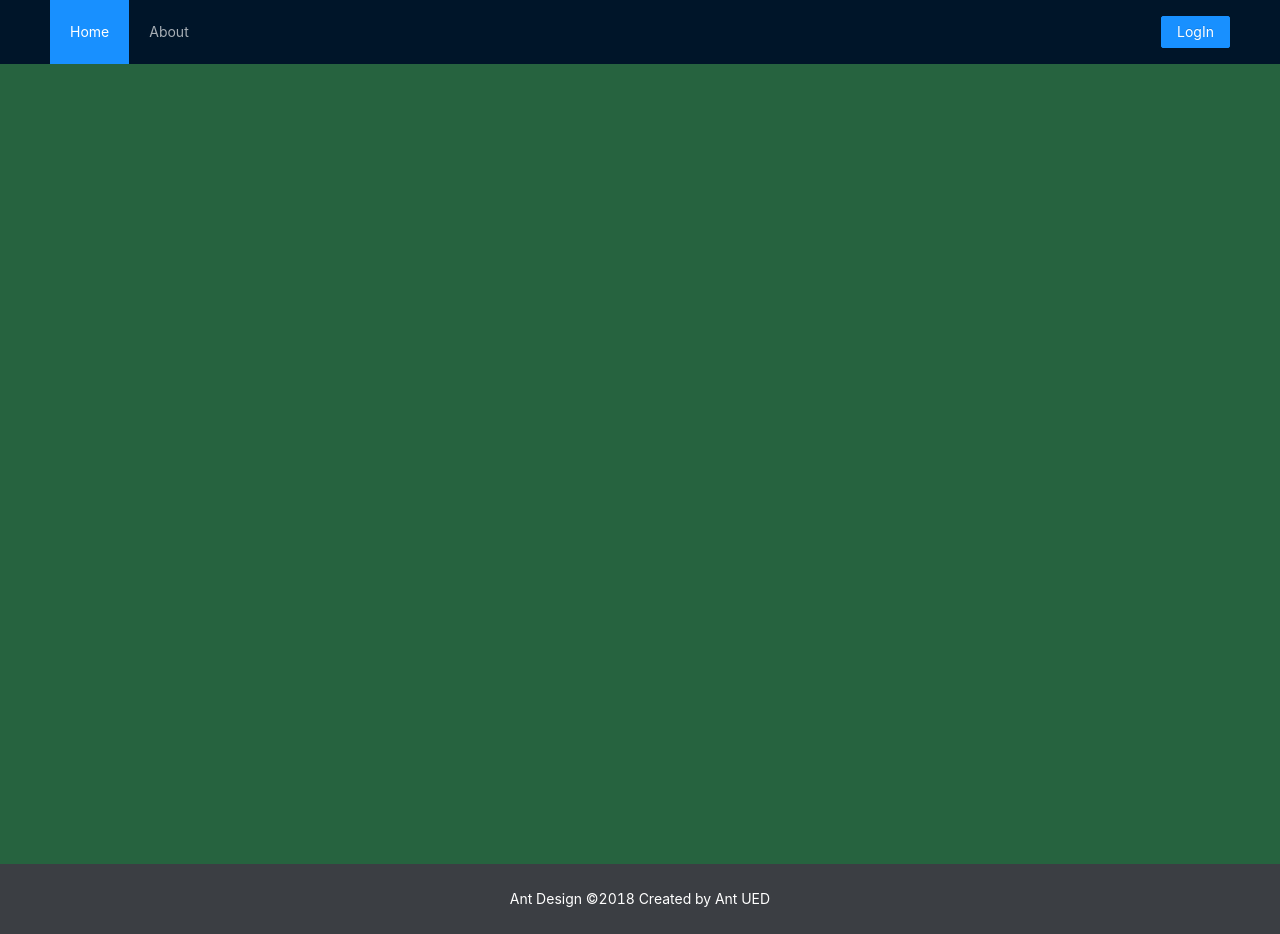
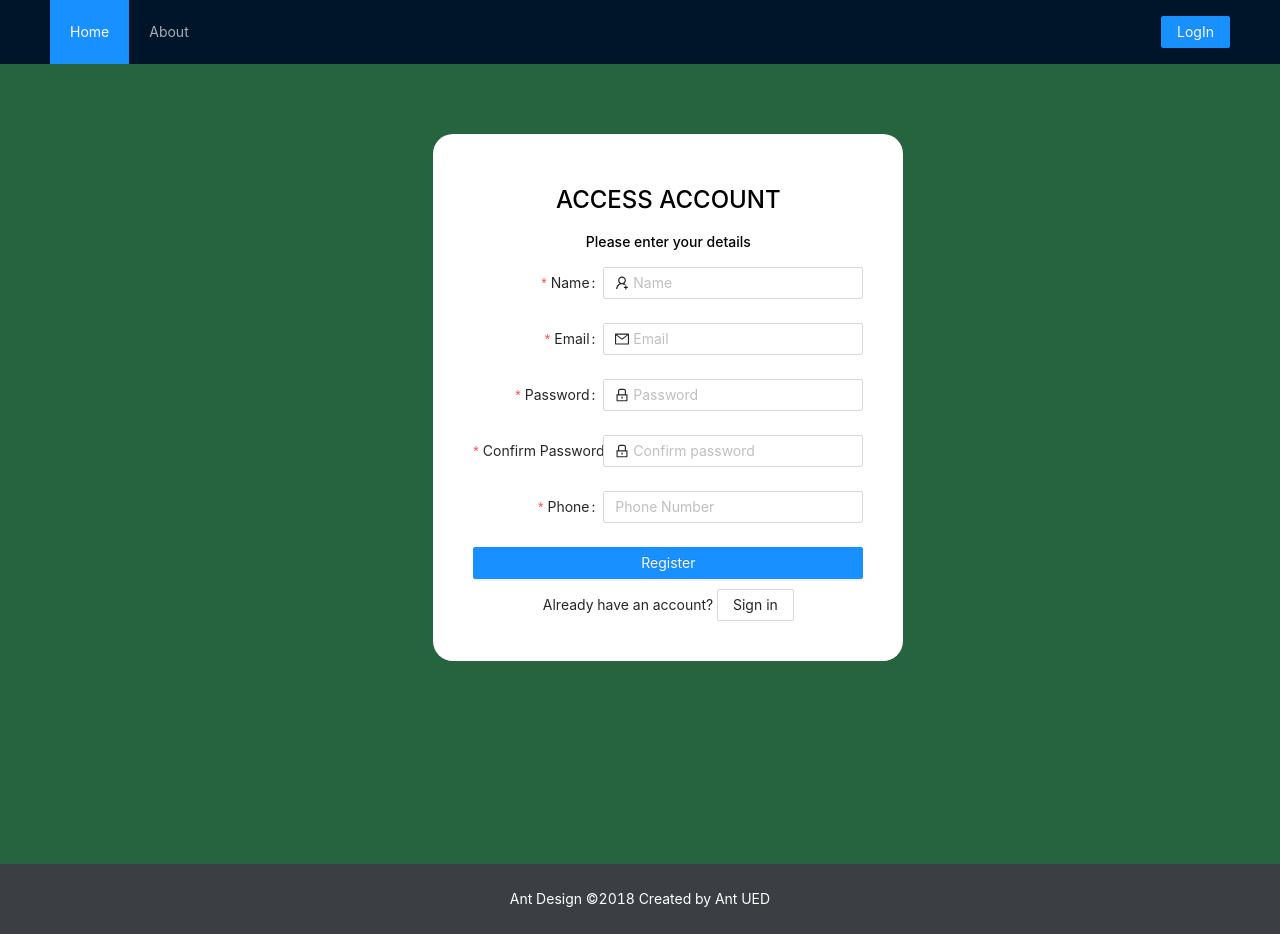
Before and after one commit to manjitsingh2022/Basic, a React (Create React App) app: page /register in a window 1280 px wide. Built offline with nearby package versions, Linux system fonts and the light colour scheme.

Commit message:
working on login and logout forntend and backedend

```diff
--- a/src/App.css
+++ b/src/App.css
@@ -38,5 +38,12 @@
 }
 
 .colorWhite{
-  color:#fff;
+  color:#fff !important;
 }
+
+.color-black{
+color: black !important;
+}
+.color-grey{
+color: #b1a49c !important;
+}
--- a/src/App.js
+++ b/src/App.js
@@ -3,36 +3,9 @@ import "antd/dist/antd.css";
 import LayoutComponents from "./layoutComponents/LayoutComponents"
 import { useState } from "react";
 const App = () => {
-  const [name, setName] = useState('');
-  const [email, setEmail] = useState('');
-  const [password, setPassword] = useState('');
-  const [isLoggedin, setIsLoggedin] = useState(false);
-
-  // const login = (e) => {
-  //   e.preventDefault();
-  //   console.log(name, email, password);
-  //   const userData = {
-  //     name,
-  //     email,
-  //     password,
-  //   };
-  //   localStorage.setItem('token-info', JSON.stringify(userData));
-  //   setIsLoggedin(true);
-  //   setName('');
-  //   setEmail('');
-  //   setPassword('');
-  // };
-
-  // const logout = () => {
-  //   localStorage.removeItem('token-info');
-  //   setIsLoggedin(false);
-  // };
-
   return (
     <>
       <LayoutComponents />
-      {/* <Header/> */}
-
     </>
   );
 };
--- a/src/components/customSignIn/LogIn.js
+++ b/src/components/customSignIn/LogIn.js
@@ -1,16 +1,16 @@
 import { LockOutlined, UserOutlined, MailOutlined } from "@ant-design/icons";
-import { Button, Col, Form, Input, message, Row } from "antd";
+import { Button, Col, Form, Input, message, Row, Typography } from "antd";
 import axios from "axios";
 import React, { useState } from "react";
-import { LogInWrap } from "../../shared/commonStyle";
+import { LogWrap } from "../../shared/commonStyle";
 import { useNavigate } from "react-router-dom";
-// import Parse from "parse/dist/parse.min.js";
+const { Title } = Typography;
 const LogIn = () => {
   const [LogInSubmit, setLogInSubmit] = useState(false);
   let navigate = useNavigate();
   const [form] = Form.useForm();
 
-  const onFormSubmit = () => {
+  const onFormSubmit = async() => {
     console.log(LogInSubmit, "LogInSubmit");
     form
       .validateFields()
@@ -18,14 +18,14 @@ const LogIn = () => {
         // do something with values
         console.log("values", values);
         try {
-          axios.post("http://localhost:8080/login", values).then((response) => {
+        await  axios.post("http://localhost:8080/login", values).then((response) => {
             console.log("response", response);
             localStorage.setItem("token-info", JSON.stringify(response));
             const token = response.data.token;
             localStorage.setItem("token", token);
             setAuthToken(token);
             setLogInSubmit(true);
-            navigate("/home?login=true");
+            navigate("/?login=true");
             window.location.reload(false);
           });
         } catch (error) {
@@ -49,14 +49,19 @@ const LogIn = () => {
   if (token) {
     setAuthToken(token);
   }
+
   // const onFinish = (values) => {
   //   console.log("Received values of form: ", values);
   // };
+
+  const registerForm = () => {
+    navigate(`/register`);
+  };
   return (
     <Row>
       <Col span={8} />
       <Col span={8}>
-        <LogInWrap>
+        <LogWrap>
           <Form
             form={form}
             className="login-form"
@@ -65,8 +70,13 @@ const LogIn = () => {
             // }}
             // onFinish={onFinish}
           >
+          <Title level={3} style={{textAlign:"center",color:'#000',marginBottom:'15px',marginTop:'10px', fontWeight:'500'}}>Log In </Title>
+
+
             <Form.Item
+
               name="email"
+
               // label="Email"
               rules={[
                 {
@@ -78,11 +88,13 @@ const LogIn = () => {
               <Input
                 prefix={<MailOutlined className="site-form-item-icon" />}
                 placeholder="Email"
+
               />
             </Form.Item>
 
             <Form.Item
               name="password"
+
               // label="Password"
               rules={[
                 {
@@ -114,14 +126,25 @@ const LogIn = () => {
                   type="primary"
                   htmlType="submit"
                   className="login-form-button"
-                  onClick={() => onFormSubmit()}
+                  onClick={() => onFormSubmit()}  block
                 >
-                  logIn
+                  LogIn
                 </Button>
               </>
             </Form.Item>
+
+            <Form.Item
+              style={{
+                textAlign: "center"
+              }}
+            >
+              {`Need to create an account?   `}
+              <Button style={{ padding: "1" }} onClick={registerForm} >
+                Sign Up
+              </Button>
+            </Form.Item>
           </Form>
-        </LogInWrap>
+        </LogWrap>
       </Col>
       <Col span={8} />
     </Row>
--- /dev/null
+++ b/src/components/customSignIn/RegisterForm.js
@@ -0,0 +1,179 @@
+import { LockOutlined, UserAddOutlined, MailOutlined } from "@ant-design/icons";
+import { Button, Col, Form, Input, message, Row, Typography } from "antd";
+import axios from "axios";
+import React, { useState } from "react";
+import { LogWrap } from "../../shared/commonStyle";
+import { useNavigate } from "react-router-dom";
+const { Title } = Typography;
+// import Parse from "parse/dist/parse.min.js";
+const RegisterForm = ({}) => {
+  const [register, setRegister] = useState(false);
+  let navigate = useNavigate();
+  const [form] = Form.useForm();
+
+  const onFormSubmit = async () => {
+    console.log(register, "register");
+    form
+      .validateFields()
+      .then(async (values) => {
+        // do something with values
+        console.log("values", values);
+        try {
+          await axios
+            .post("http://localhost:8080/register", values)
+            .then((response) => {
+              console.log("response", response);
+              window.location.reload(false);
+            });
+        } catch (error) {
+          message.error("Login Error!");
+          console.log("Error while submitting data!", error);
+        } finally {
+          setRegister(false);
+        }
+      })
+      .catch((e) => {
+        console.log(e);
+      });
+  };
+
+  const toSign = () => {
+    navigate(`/login`);
+  };
+
+  return (
+    <Row>
+      <Col span={8} />
+      <Col span={8}>
+        <LogWrap>
+          <Form
+            form={form}
+            labelCol={{
+              span: 8,
+            }}
+            wrapperCol={{
+              span: 16,
+            }}
+          >
+            <Title
+              level={3}
+              style={{
+                textAlign: "center",
+                color: "#000",
+                marginBottom: "15px",
+                marginTop: "10px",
+                fontWeight: "500",
+              }}
+            >
+              ACCESS ACCOUNT
+            </Title>
+            <p
+              style={{ fontWeight: "500", textAlign: "center" }}
+              className="color-black"
+            >
+              Please enter your details
+            </p>
+            <Form.Item
+              name="name"
+              label="Name"
+              rules={[
+                {
+                  required: true,
+                  message: "Please input your vaild Name!",
+                },
+              ]}
+            >
+              <Input
+                prefix={<UserAddOutlined className="site-form-item-icon" />}
+                placeholder="Name"
+              />
+            </Form.Item>
+
+            <Form.Item
+              name="email"
+              label="Email"
+              rules={[
+                {
+                  required: true,
+                  message: "Please input your vaild Email!",
+                },
+              ]}
+            >
+              <Input
+                prefix={<MailOutlined className="site-form-item-icon" />}
+                placeholder="Email"
+              />
+            </Form.Item>
+
+            <Form.Item
+              name="password"
+              label="Password"
+              rules={[
+                {
+                  required: true,
+                  message: "Please input your Password!",
+                },
+              ]}
+            >
+              <Input
+                prefix={<LockOutlined className="site-form-item-icon" />}
+                type="password"
+                placeholder="Password"
+              />
+            </Form.Item>
+
+            <Form.Item
+              name="confirmpassword"
+              label="Confirm Password"
+              rules={[
+                {
+                  required: true,
+                  message: "Please input your confirmpassword!",
+                },
+              ]}
+            >
+              <Input
+                prefix={<LockOutlined className="site-form-item-icon" />}
+                type="password"
+                placeholder="Confirm password"
+              />
+            </Form.Item>
+
+            <Form.Item
+              name="phone"
+              label="Phone"
+              rules={[{ required: true, message: "Phone Number is required" }]}
+            >
+              <Input type="tel" placeholder="Phone Number" />
+            </Form.Item>
+
+            <Button
+              loading={register}
+              type="primary"
+              htmlType="submit"
+              className="login-form-button"
+              onClick={() => onFormSubmit()}
+              block
+            >
+              Register
+            </Button>
+
+            <div
+              style={{
+
+                marginTop: 10,    textAlign: "center"
+              }}
+            >
+              {`Already have an account?   `}
+              <Button style={{ padding: "1" }} onClick={toSign}>
+                Sign in
+              </Button>
+            </div>
+          </Form>
+        </LogWrap>
+      </Col>
+      <Col span={8} />
+    </Row>
+  );
+};
+export default RegisterForm;
--- a/src/layoutComponents/LayoutComponents.js
+++ b/src/layoutComponents/LayoutComponents.js
@@ -16,11 +16,11 @@ const navs = [
   },
 ];
 const LayoutComponents = () => {
-  const [toggle, setToggle] = useState(true);
+  const [toggle, setToggle] = useState('');
   useEffect(() => {
     console.log(localStorage.getItem("token"), "local");
     if (localStorage.getItem("token")) {
-      setToggle(false);
+      setToggle(true);
     }
   }, []);
 
@@ -33,7 +33,7 @@ const LayoutComponents = () => {
     localStorage.clear();
     sessionStorage.clear();
     navigate("/");
-    setToggle(true);
+    setToggle(false);
   };
   return (
     <>
@@ -47,10 +47,6 @@ const LayoutComponents = () => {
           }}
         >
           <div className="logo" />
-
-          {/* <Button  component={Link} to="/login" onClick={() => setToggle(!toggle)}>LogIn</Button>
-            <Button  component={Link} to="#" onClick={logout}>logout</Button> */}
-
           <Row>
             <Col span={12}>
               <Menu
@@ -67,8 +63,8 @@ const LayoutComponents = () => {
               </Menu>
             </Col>
             <Col span={12} style={{ textAlign: "end" }}>
-              {toggle ? (
-                <Button type="primary" >
+              {!toggle ? (
+                <Button type="primary">
                   {console.log(toggle, "toggle")}
                   <Link to="/login">
                     <span>LogIn</span>
@@ -77,7 +73,7 @@ const LayoutComponents = () => {
               ) : (
                 <Button type="primary" onClick={logout}>
                   <Link to="/">
-                    <span>logout</span>
+                    <span>Logout</span>
                   </Link>
                 </Button>
               )}
--- a/src/routingComponent/Routingcomponents.js
+++ b/src/routingComponent/Routingcomponents.js
@@ -1,6 +1,7 @@
 import React from 'react'
 import { Route, Routes } from 'react-router'
 import LogIn from '../components/customSignIn/LogIn'
+import RegisterForm from '../components/customSignIn/RegisterForm'
 import About from '../pages/about/About'
 import Home from '../pages/home/Home'
 
@@ -11,6 +12,7 @@ const RoutingComponents = () => {
                 <Route path="/"  element={<Home />} />
                 <Route path="/about"  element={<About />} />
                 <Route path="/login"  element={<LogIn />} />
+                <Route path="/register"  element={<RegisterForm />} />
             </Routes>
         </>
     )
--- a/src/shared/commonStyle.js
+++ b/src/shared/commonStyle.js
@@ -32,14 +32,14 @@ export const PageWrap = styled.div`
 export const HeaderWrap = styled.div`
   font-family: Roboto;
 `;
-export const LogInWrap = styled.div`
-  height: 440px;
-  width: 440px;
+export const LogWrap = styled.div`
+  min-height: 240px;
+  width: 470px;
   background: #fff;
   // opacity:0.7;
   right: 120px;
   border-radius: 20px 20px 20px 20px;
-  padding: 100px;
-  margin-top: 100px;
-  margin-bottom: 100px;
+  padding: 40px;
+  margin-top: 50px;
+  // margin-bottom: 100px;
 `;
```
